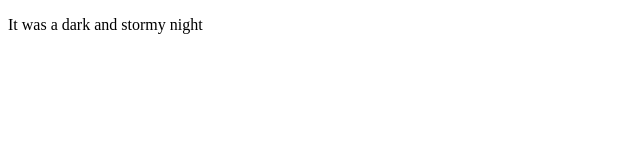
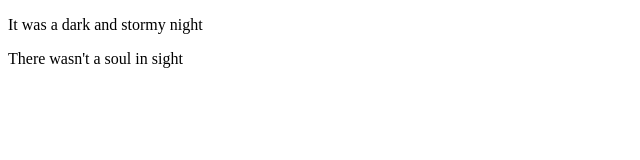
Before and after one commit to BobbyHughes17/FireSideStory, a plain HTML site: page index.html in a window 1280 px wide. Shown: the whole page, without its empty margins (0-640 px from the left). Drawn offline with Linux system fonts and the light colour scheme.

Commit message:
add a line to the story

```diff
--- a/index.html
+++ b/index.html
@@ -8,5 +8,6 @@
 </head>
 <body>
     <p>It was a dark and stormy night</p>
+    <p>There wasn't a soul in sight</p>
 </body>
 </html>
```
